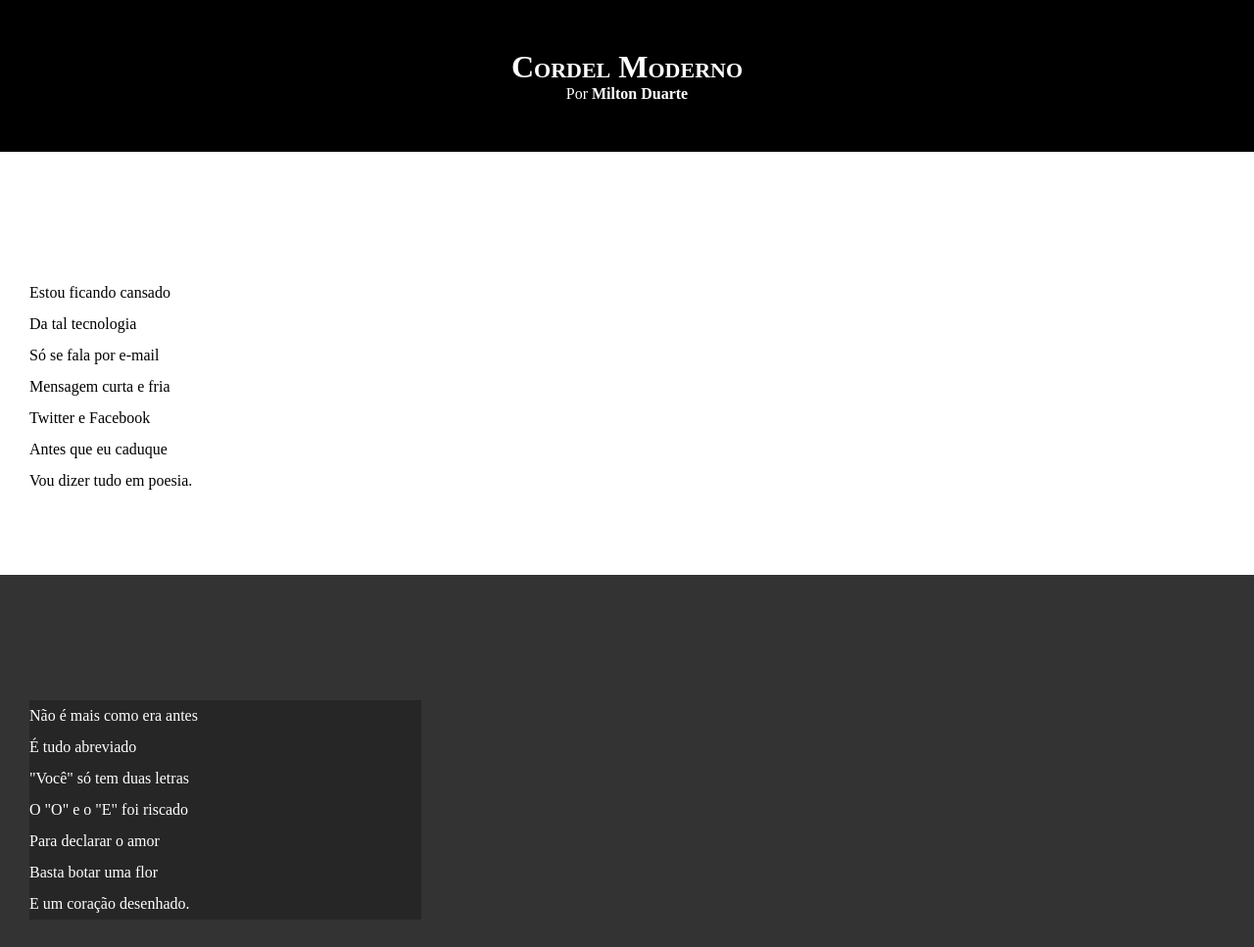
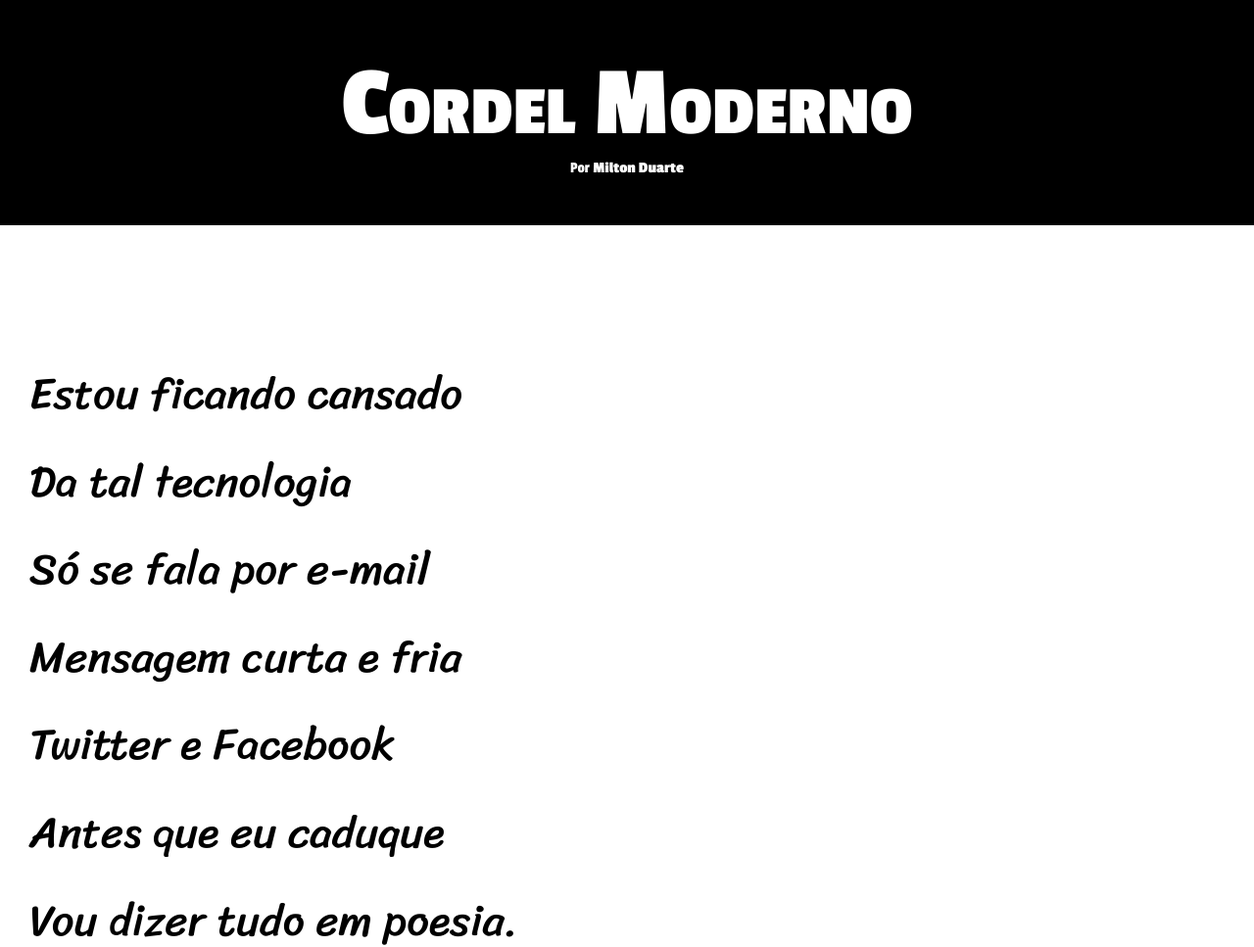
Before and after one commit to carmencabral/html-css, a plain HTML site: page desafios/d012/index.html in a window 1280 px wide. Shown: the top 967 px of the page at 98% size. Drawn offline with Linux system fonts and the light colour scheme.

Commit message:
atualizei estilos do desafio 12

```diff
--- a/desafios/d012/estilo/style.css
+++ b/desafios/d012/estilo/style.css
@@ -1,26 +1,43 @@
 @charset "UTF-8";
 
+@import url('https://fonts.googleapis.com/css2?family=Passion+One:wght@400;700;900&display=swap');
+
+@import url('https://fonts.googleapis.com/css2?family=Sriracha&display=swap');
+
+:root{
+    --fonte1: Verdana, Geneva, Tahoma, sans-serif;
+    --fonte2: 'Passion One', cursive;
+    --fonte3: 'Sriracha', cursive;
+
+    --tam1: 1em;
+    --tam2: 3.5vw;
+    --tam3: 8vw;
+}
 
 *{
     margin: 0px;
     padding: 0px;
+    font-size: var(--tam1);
 }
 
 html, body{
     min-height: 100vh; /* 100% viewport */
     background: darkgray;
+    font-family: var(--fonte1);
 }
 
 header{
     background-color: black;
     color: white;
     text-align: center;
+    font-family: var(--fonte2);
 }
 
 header > h1{
     padding-top: 50px;
     /* text-transform: uppercase; */
     font-variant: small-caps;
+    font-size: var(--tam3);
 }
 
 header > p{
@@ -42,6 +59,8 @@ section{
     padding-bottom: 10vh;
     line-height: 2em;
     padding-left: 30px;
+    font-family: var(--fonte3);
+    font-size: var(--tam2);
 }
 
 section.normal{
@@ -55,7 +74,8 @@ section.imagem{
 }
 
 section.imagem > p{
-    width: 400px;
+    display: inline-block;
+    padding: 5px;
     background-color: rgba(0, 0, 0, 0.253);
 }
 
```
